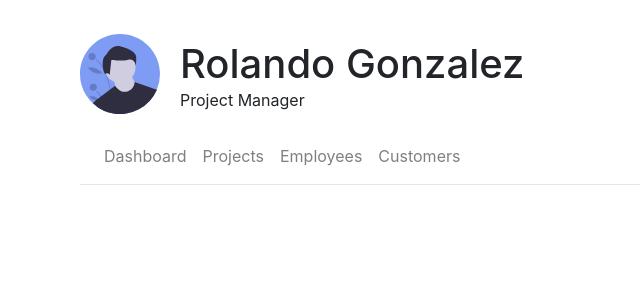
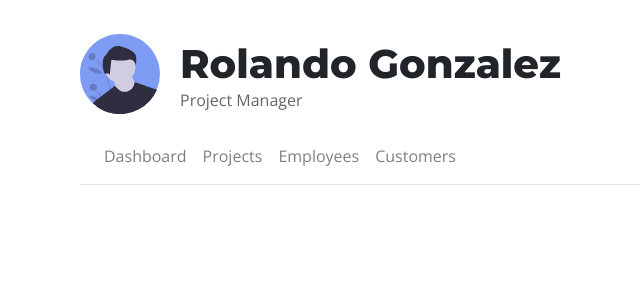
Before and after one commit to luddemann/pgr305-projectmanager, a React (Create React App) app: page / in a window 1280 px wide. Shown: the top 300 px of the page, without its empty margins (5-645 px from the left). Built offline with nearby package versions, Linux system fonts and the light colour scheme.

Commit message:
ready for some coding action

```diff
--- a/public/index.html
+++ b/public/index.html
@@ -15,6 +15,11 @@
       user's mobile device or desktop. See https://developers.google.com/web/fundamentals/web-app-manifest/
     -->
     <link rel="manifest" href="%PUBLIC_URL%/manifest.json" />
+    <link
+      href="https://fonts.googleapis.com/css2?family=Montserrat:wght@700;800;900&family=Open+Sans:wght@300;400;600&display=swap"
+      rel="stylesheet"
+    />
+
     <!--
       Notice the use of %PUBLIC_URL% in the tags above.
       It will be replaced with the URL of the `public` folder during the build.
--- a/src/App.js
+++ b/src/App.js
@@ -5,6 +5,7 @@ import Image from 'react-bootstrap/Image'
 import Avatar from './images/profile-avatar.svg'
 import Navbar from 'react-bootstrap/Navbar'
 import Nav from 'react-bootstrap/Nav'
+import './styles.css'
 
 export default () => {
   return (
@@ -13,8 +14,16 @@ export default () => {
         <Row style={{ marginTop: '20px', marginLeft: 0 }}>
           <Image src={Avatar} width='80' />
           <div style={{ marginLeft: '20px', marginTop: '20px' }}>
-            <h1 style={{ marginBottom: '0px' }}>Rolando Gonzalez</h1>
-            <p>Project Manager</p>
+            <h1
+              style={{
+                marginBottom: '0px',
+                fontFamily: 'Montserrat',
+                fontWeight: '800',
+              }}
+            >
+              Rolando Gonzalez
+            </h1>
+            <p style={{ opacity: 0.7 }}>Project Manager</p>
           </div>
         </Row>
         <Navbar>
--- /dev/null
+++ b/src/styles.css
@@ -0,0 +1,4 @@
+* {
+  box-sizing: border-box;
+  font-family: 'Open Sans', sans-serif;
+}
```
